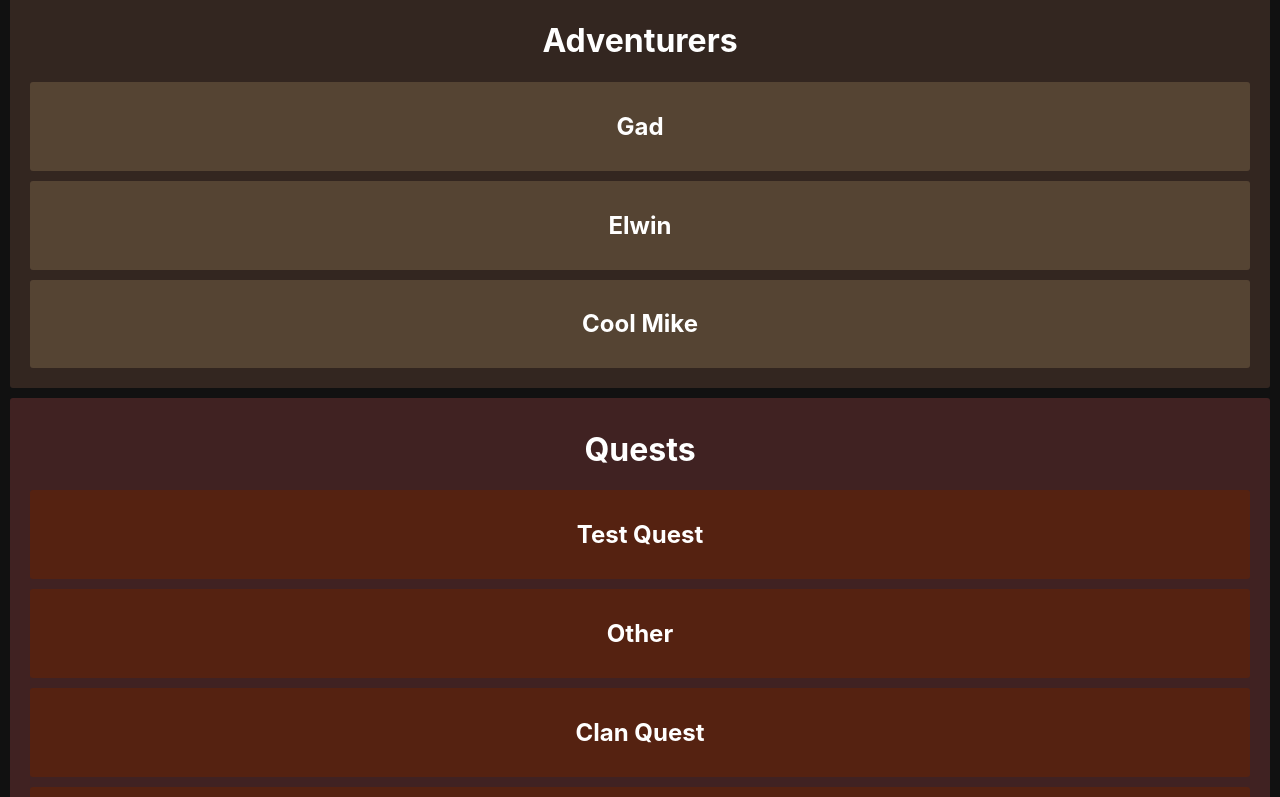
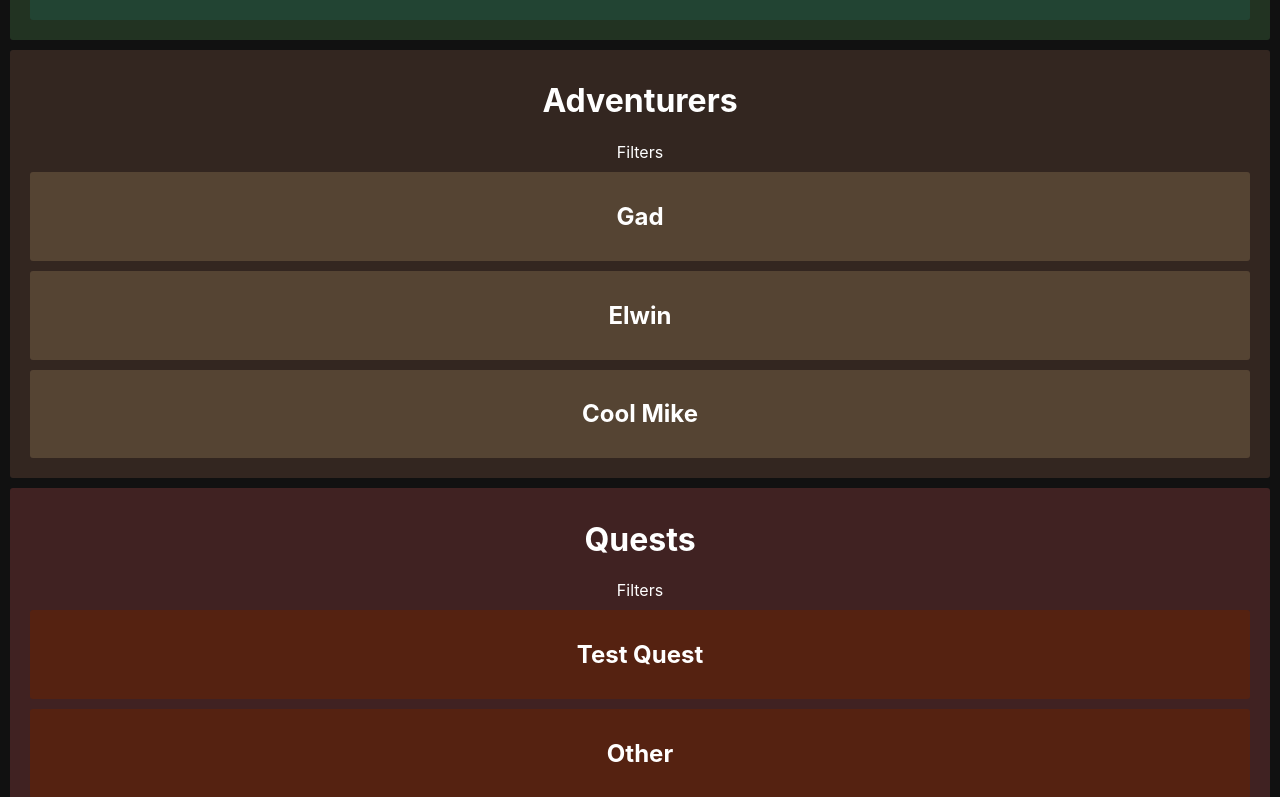
Before and after one commit to claytonweller/fantasy, a React (Create React App) app: page / in a window 1280 px wide. Shown: the part 901-1698 px from the top of the page. Built offline with nearby package versions, Linux system fonts and the light colour scheme.

Commit message:
Generalize Filter state from enums

```diff
--- a/src/App.tsx
+++ b/src/App.tsx
@@ -2,26 +2,23 @@ import { useState } from 'react';
 import './App.css';
 import AdventurerCard from './components/AdventurerCard';
 import ClanCard from './components/ClanCard';
-import QuestCard from './components/QuestCard';
 import { getAdventurers } from './data/getAdventurers';
 import { getClans } from './data/getClans';
-import { getQuests } from './data/getQuests';
 import CardGroup from './components/CardGroup';
 import { CardTypes } from './types/Card';
 import Search from './components/Search';
-import { useCardTypeFilter } from './hooks/useCardTypeFilter';
-import { useCardRankFilter } from './hooks/useCardRankFilter';
 import { makeSearchableText } from './components/SearchableText';
 import { getRules, rankMultipliers } from './data/getRules';
 import Rules from './components/Rules';
 import Villagers from './components/Villagers';
-import { researchByTag } from 'data/queries/research';
-import { EntityTypes } from 'types/Research';
+import Quests from 'components/Quests';
+import { createFilterState } from 'utils/createFilterStateFromEnum';
+import { Ranks } from 'types/Ranks';
 
 function App() {
   const [searchText, setSearchText] = useState('')
-  const [cardTypeFilters, setCardTypeFilters] = useCardTypeFilter()
-  const [rankFilter, setCardRankFilters] = useCardRankFilter()
+  const [cardTypeFilters, setCardTypeFilters] = createFilterState(CardTypes)
+  const [rankFilter, setCardRankFilters] = createFilterState(Ranks)
   const [currentWeek] = useState(2)
   const makeSearchable = makeSearchableText(setSearchText)
 
@@ -34,16 +31,6 @@ function App() {
       clan={c}
       search={{searchText, rankFilter}}
       currentWeek={currentWeek}
-      rules={rules}
-      makeSearchable={makeSearchable}
-    />
-  })
-  const quests = getQuests()
-  const allQuests = quests.map((q, i) =>{
-    return <QuestCard
-      key={`Quest${i}`}
-      quest={q}
-      search={{searchText, rankFilter}}
       rules={rules}
       makeSearchable={makeSearchable}
     />
@@ -94,13 +81,12 @@ function App() {
         >
           {allAdventurers}
         </CardGroup>
-        <CardGroup
-          cardType={CardTypes.Quest}
-          color='#402222'
+        <Quests
+          search={{searchText, rankFilter}}
+          rules={rules}
           cardTypeFilters={cardTypeFilters}
-        >
-          {allQuests}
-        </CardGroup>
+          makeSearchable={makeSearchable}
+        />
 
       </div>
     </div>
--- a/src/components/CardGroup.tsx
+++ b/src/components/CardGroup.tsx
@@ -18,12 +18,14 @@ export default function CardGroup(props:{
     borderWidth: '2px',
     display: cardTypeFilters[cardType] ? 'block' : 'none'
   }
+
   return (
     <div onClick={(e)=> {
       e.stopPropagation()
       setShowFull(!showFull)
     }} style={style}>
       <h1>{cardType}s</h1>
+      <div>Filters {}</div>
       <div style={{display: showFull ? 'block' : 'none'}}>
         {children}
       </div>
--- /dev/null
+++ b/src/components/Quests.tsx
@@ -0,0 +1,36 @@
+import { ISearchParams } from "types/SearchParams"
+import CardGroup from "./CardGroup"
+import { IRules } from "data/getRules"
+import { CardTypes } from "types/Card"
+import QuestCard from "./QuestCard"
+import { getQuests } from "data/getQuests"
+
+export default function Quests (props: {
+  search: ISearchParams,
+  rules: IRules,
+  cardTypeFilters: {[key in CardTypes]: boolean}
+  makeSearchable: (text: string) => JSX.Element
+}){
+  const { cardTypeFilters, search, rules, makeSearchable} = props
+  const quests = getQuests()
+  const allQuests = quests.map((q, i) =>{
+    return <QuestCard
+      key={`Quest${i}`}
+      quest={q}
+      search={search}
+      rules={rules}
+      makeSearchable={makeSearchable}
+    />
+  })
+
+  return (
+    <CardGroup
+      cardType={CardTypes.Quest}
+      color='#402222'
+      cardTypeFilters={cardTypeFilters}
+    >
+      {allQuests}
+    </CardGroup>
+
+  )
+}
--- a/src/components/Villagers.tsx
+++ b/src/components/Villagers.tsx
@@ -9,7 +9,7 @@ import { combineMetaMetrics } from "../utils/combineMetricsArrays";
 import { metaMetricsFromAdventurerQuest } from "../utils/metaMetricsFromAdventurerQuest";
 import { IMetricsWithMeta } from "../types/Quest";
 import { IAdventurer } from "../types/Adventurer";
-import { IRoster, RosterPositions } from "../types/Roster";
+import { RosterPositions } from "../types/Roster";
 import { metaMetricsFromClan } from "../utils/metaMetricsFromClan";
 import { IClan } from "../types/Clan";
 
--- a/src/hooks/useCardRankFilter.ts
+++ /dev/null
@@ -1,9 +0,0 @@
-import { useState } from "react"
-import { Ranks } from "../types/Ranks"
-
-export function useCardRankFilter(){
-  const rankFilterValues = Object.values(Ranks).reduce((prev, ct) =>{
-    return {...prev, [ct]: true}
-  },{} as {[key in Ranks]: boolean})
-  return useState(rankFilterValues)
-}
--- a/src/hooks/useCardTypeFilter.ts
+++ /dev/null
@@ -1,9 +0,0 @@
-import { useState } from "react"
-import { CardTypes } from "../types/Card"
-
-export function useCardTypeFilter(){
-  const cardFilterValues = Object.values(CardTypes).reduce((prev, ct) =>{
-    return {...prev, [ct]: true}
-  },{} as {[key in CardTypes]: boolean})
-  return useState(cardFilterValues)
-}
--- /dev/null
+++ b/src/utils/createFilterStateFromEnum.ts
@@ -0,0 +1,8 @@
+import { useState } from "react"
+
+export function createFilterState  <K extends string>(enumObject:{[key in K]: string}){
+  const cardFilterValues = Object.keys(enumObject).reduce((prev, key) =>{
+    return {...prev, [key]: true}
+  },{} as {[key in K]: boolean})
+  return useState(cardFilterValues)
+}
```
